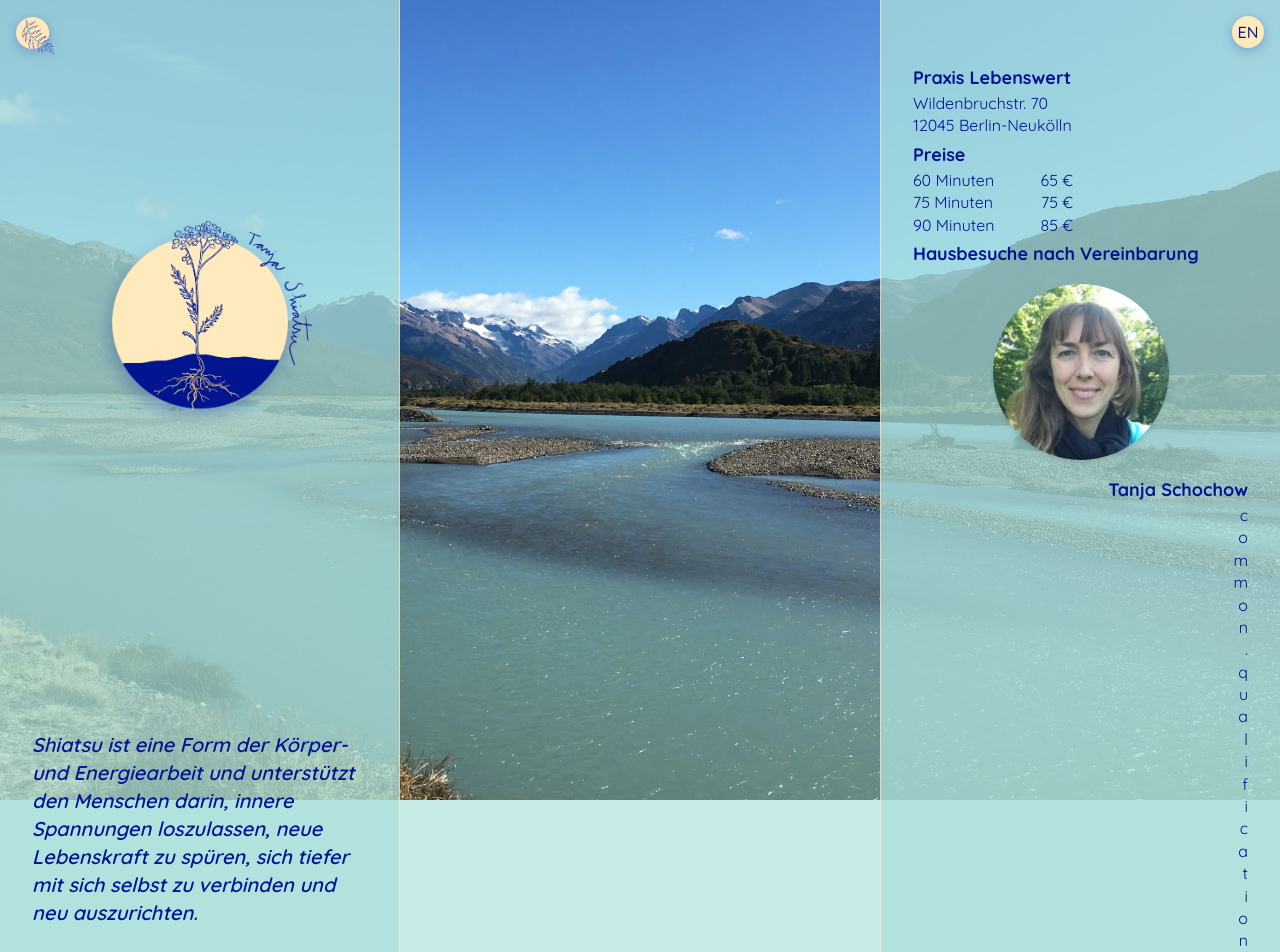
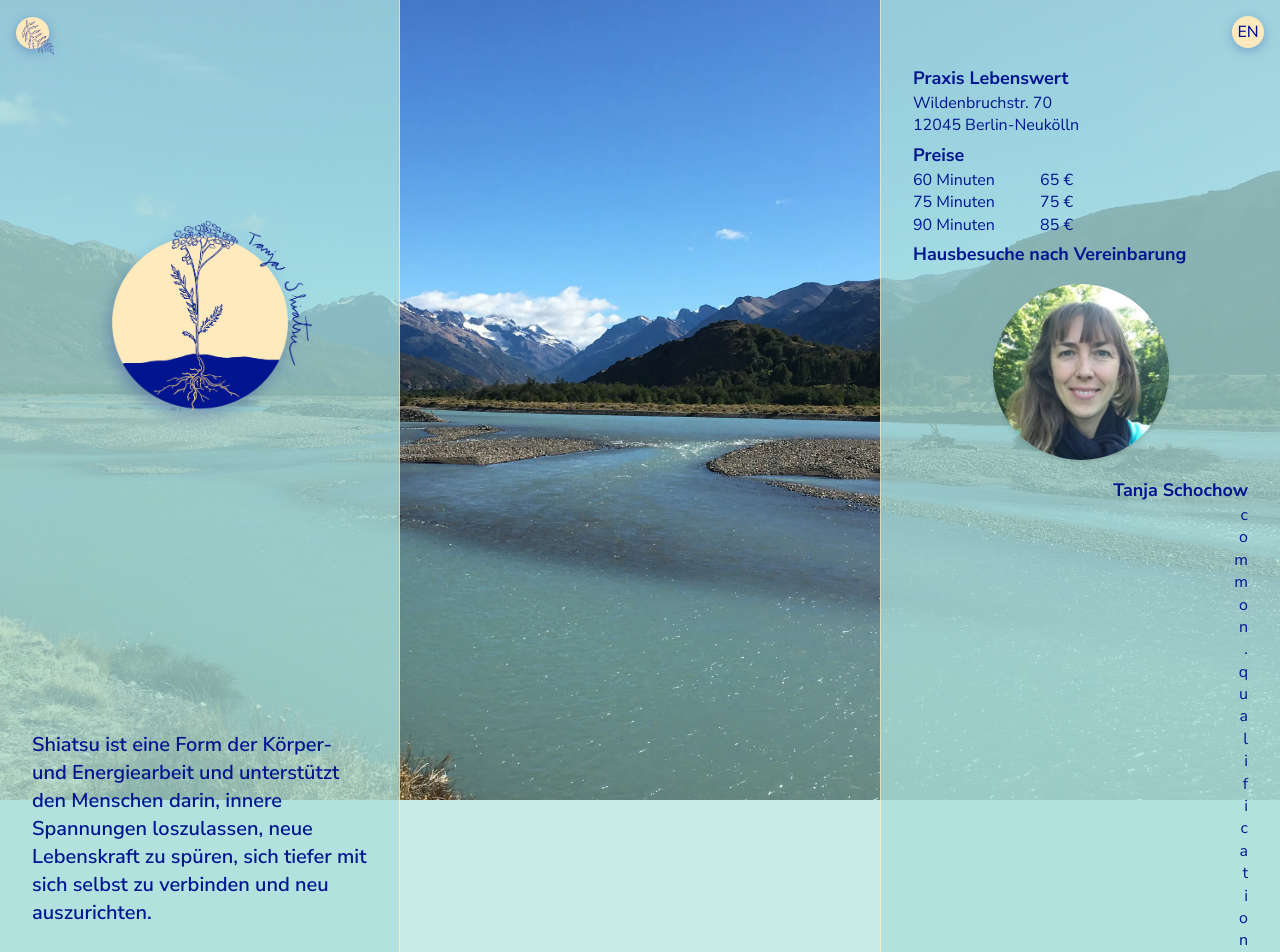
Before and after one commit to NinaHahne/tanja-shiatsu, a SvelteKit app: page /de/ in a window 1280 px wide. Shown: the top 952 px of the page. Built offline with nearby package versions, Linux system fonts and the light colour scheme.

Commit message:
style(fonts): adjust font-family

```diff
--- a/src/styles/app.css
+++ b/src/styles/app.css
@@ -15,10 +15,10 @@ body {
 }
 
 body {
-  font-family: 'Quicksand', sans-serif;
+  /* font-family: 'Quicksand', sans-serif; */
   /* font-family: 'Work Sans', sans-serif; */
   /* font-family: 'Raleway', sans-serif; */
-  /* font-family: 'Nunito Sans', sans-serif; */
+  font-family: 'Nunito Sans', sans-serif;
 
   -webkit-font-smoothing: antialiased;
   -moz-osx-font-smoothing: grayscale;
@@ -72,7 +72,7 @@ body:has(.show-menu.overflowing) #toggle_menu {
   }
 
   blockquote {
-    @apply text-xl font-semibold italic;
+    @apply text-xl font-semibold;
     /* line-height: 1.2; */
   }
 
@@ -95,7 +95,7 @@ body:has(.show-menu.overflowing) #toggle_menu {
   #imprint p {
     font-size: 18px;
   }
-  #imprint div h3:nth-of-type(1),
+  /* #imprint div h3:nth-of-type(1),
   #imprint div h3:nth-of-type(1) + p,
   #imprint div h3:nth-of-type(1) + p + p {
     font-family: 'Cormorant Garamond', serif;
@@ -118,7 +118,6 @@ body:has(.show-menu.overflowing) #toggle_menu {
   #imprint div h3:nth-of-type(8),
   #imprint div h3:nth-of-type(8) + p,
   #imprint div h3:nth-of-type(8) + p + p {
-    /* font-family: 'Raleway', sans-serif; */
     font-family: 'Spectral', serif;
   }
   #imprint div h3:nth-of-type(11),
@@ -135,7 +134,7 @@ body:has(.show-menu.overflowing) #toggle_menu {
   #imprint div h3:nth-of-type(13) + p,
   #imprint div h3:nth-of-type(13) + p + p {
     font-family: 'Domine', serif;
-  }
+  } */
 }
 
 @layer utilities {
```
